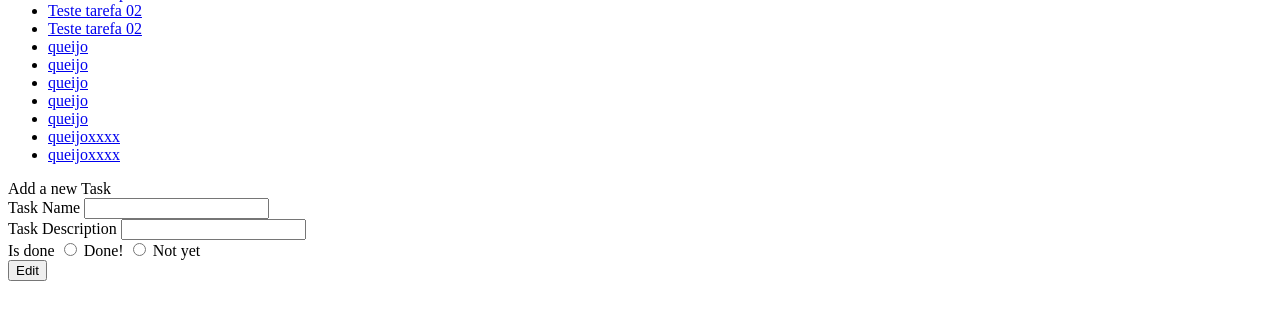
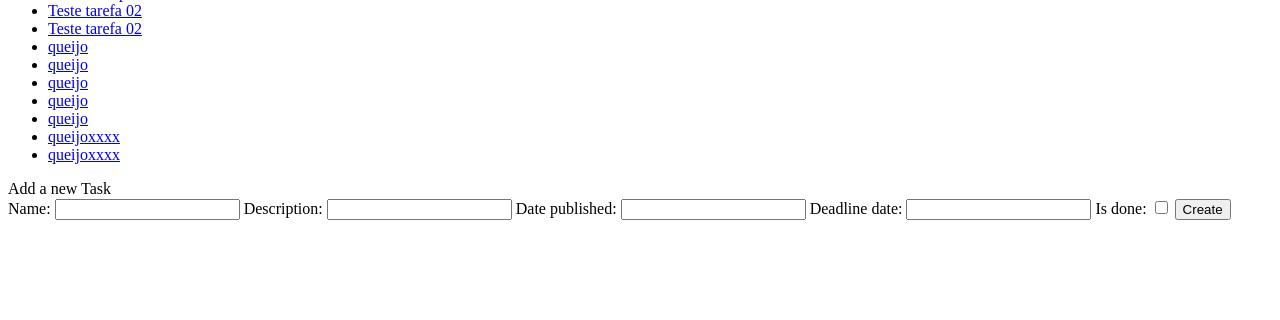
Before and after one commit to wesAlves/01---python-django, a Django app: page /todoBackend/ in a window 1280 px wide. Shown: the part 294-614 px from the top of the page. Run offline with Django 4.2, Linux system fonts and the light colour scheme; data comes from the database, SQL or seed files in the repository; both versions use the stored data as it was after the commit.

Commit message:
create a new task is working

```diff
--- a/todoProject/todoBackend/forms/taskForm.py
+++ b/todoProject/todoBackend/forms/taskForm.py
@@ -1,7 +1,11 @@
+from datetime import datetime
 from django import forms
 
+from todoBackend.models import TodoList
+
 TASK_IS_DONE = [(True, "Done!"), (False, "Not yet")]
-class AddTask(forms.Form):
-    name = forms.CharField(label='Task Name', max_length=100)
-    description = forms.CharField(label='Task Description', max_length=100)
-    is_done = forms.ChoiceField(required = False, widget=forms.RadioSelect, choices=TASK_IS_DONE)
+class AddTask(forms.ModelForm):
+    created_at = forms.DateInput()
+    class Meta:
+        model = TodoList
+        exclude = ("id",  )
--- a/todoProject/todoBackend/models.py
+++ b/todoProject/todoBackend/models.py
@@ -1,4 +1,3 @@
-from unicodedata import name
 from django.db import models
 
 # Create your models here.
@@ -6,5 +5,5 @@ class TodoList(models.Model):
     name = models.CharField(max_length=100)
     description = models.CharField(max_length=500)
     created_at = models.DateTimeField('date published')
-    deadline_date = models.DateField()
+    deadline_date = models.DateField(null=True)
     is_done = models.BooleanField(default=False)
--- a/todoProject/todoBackend/templates/tasks/index.html
+++ b/todoProject/todoBackend/templates/tasks/index.html
@@ -12,13 +12,23 @@
 <div>Add a new Task</div>
 
 <form action="{% url 'todoBackend:index' %}" method="post" name="changeDescription">
-  {% csrf_token %} {% comment %} {{ form }} {% endcomment %}
-  <div>{{form.name.label}} {{form.name}}</div>
+  {% csrf_token %}
+  {{ form }}
+
+  {% comment %} <div>{{form.name.label}} {{form.name}}</div>
   <div>{{form.description.label}} {{form.description}}</div>
   <div>
     {{form.is_done.label}} {% for radio in form.is_done %} {{radio}}
     {% endfor %}
   </div>
+  <div>
+    {{form.created_at.label}}
+    {{form.created_at}}
+  </div>
+  <div>
+    {{form.deadline_date.label}}
+    {{form.deadline_date}}
+  </div> {% endcomment %}
 
-  <input type="submit" value="Edit" />
+  <input type="submit" value="Create" />
 </form>
--- a/todoProject/todoBackend/views.py
+++ b/todoProject/todoBackend/views.py
@@ -1,6 +1,5 @@
 from django.http import HttpResponseRedirect
 from django.shortcuts import get_object_or_404, render
-from django.urls import is_valid_path, reverse
 
 from .models import TodoList
 from .forms.taskForm import AddTask
@@ -11,14 +10,17 @@ def index(request):
 
     if request.method=='POST':
         form = AddTask(request.POST)
+        print("we are posting on the db")
 
         if form.is_valid():
-            # print(form.data)
             TodoList.objects.create(**form.cleaned_data)
-            TodoList.save()
+
+            todo_list = TodoList()
+
+            todo_list.save
 
 
-            return HttpResponseRedirect('/todoBackend/')
+            return HttpResponseRedirect('')
 
     else:
         form = AddTask()
```
Also changed, not shown: todoProject/db.sqlite3, todoProject/todoBackend/migrations/0002_alter_todolist_created_at.py (added), todoProject/todoBackend/migrations/0003_alter_todolist_deadline_date.py (added).
